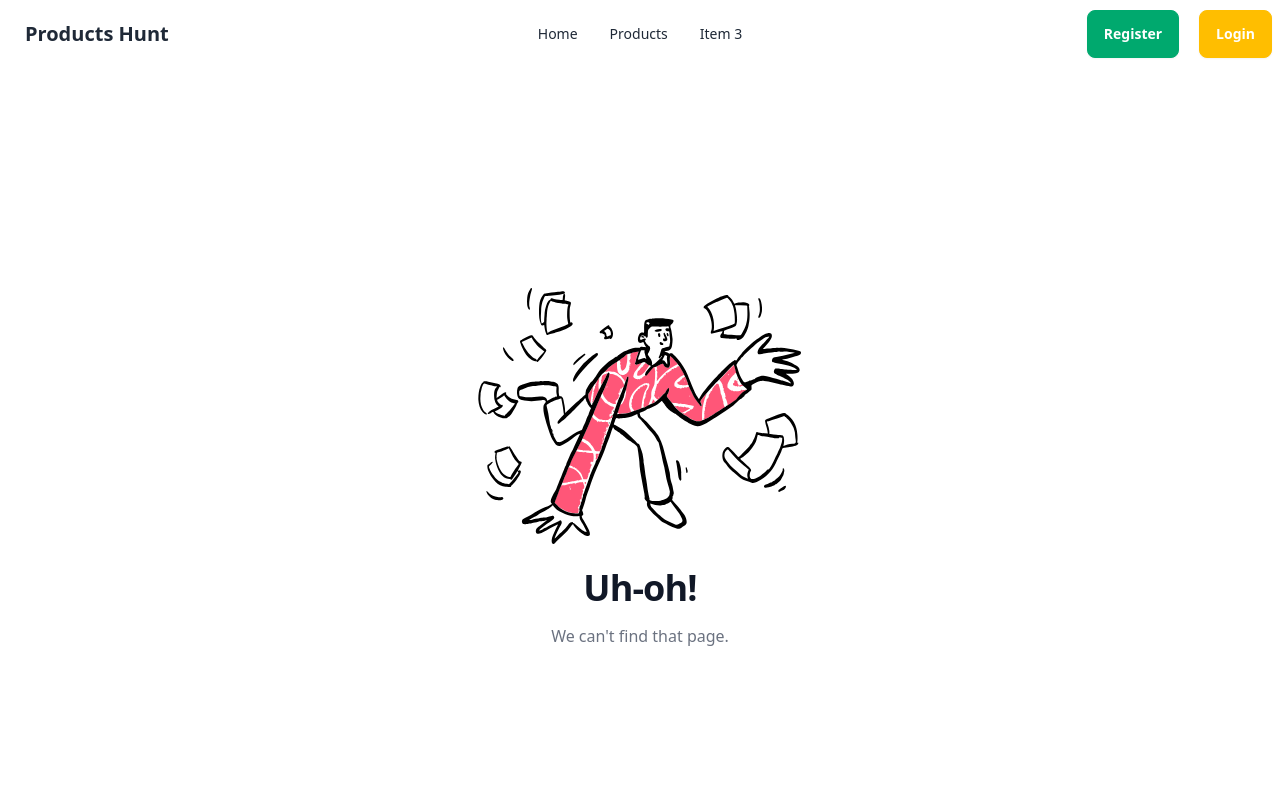
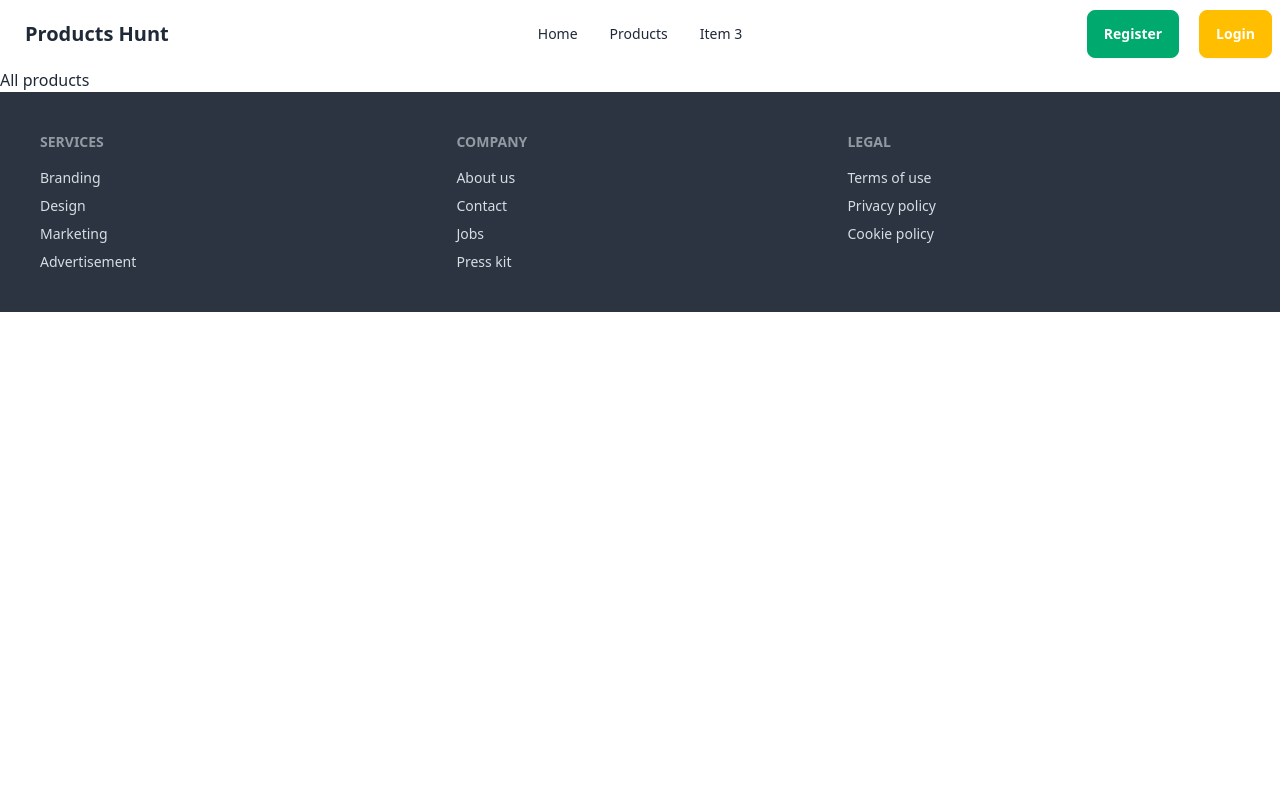
Before and after one commit to adnan2508/Products-Hunt-client, a React (Vite) app: page /products in a window 1280 px wide. Shown: the top 800 px of the page. Built offline with nearby package versions, Linux system fonts and the light colour scheme; no server answers.

Commit message:
api loaded

```diff
--- /dev/null
+++ b/src/Products.jsx
@@ -0,0 +1,20 @@
+import React, { useEffect, useState } from 'react';
+
+const Products = () => {
+  const [products, setProducts] = useState([]);
+
+  useEffect(()=>{
+    fetch("http://localhost:5000/products")
+    .then(res => res.json())
+    .then(data => {
+      console.log(data);
+    })
+  }, [])
+  return (
+    <div>
+      <h1>All products</h1>
+    </div>
+  );
+};
+
+export default Products;
--- a/src/Routes/Routes.jsx
+++ b/src/Routes/Routes.jsx
@@ -4,6 +4,7 @@ import Login from "../components/Login";
 import Register from "../components/Register";
 import NotFound from "../components/NotFound";
 import Home from "../Home";
+import Products from "../Products";
 
 const router = createBrowserRouter([
   {
@@ -13,6 +14,10 @@ const router = createBrowserRouter([
       {
         path: "/",
         element: <Home />,
+      },
+      {
+        path: "/products",
+        element: <Products />,
       },
       {
         path: "/register",
--- a/src/components/Navbar.jsx
+++ b/src/components/Navbar.jsx
@@ -30,14 +30,14 @@ const Navbar = () => {
             <Link to='/'>Home</Link>
           </li>
             <li>
-            <a>Products</a>
+            <Link to='/products'>Products</Link>
             </li>
             <li>
               <a>Item 3</a>
             </li>
           </ul>
         </div>
-        <a className="btn btn-ghost text-xl">Products Hunt</a>
+        <Link to="/" className="btn btn-ghost text-xl">Products Hunt</Link>
       </div>
       <div className="navbar-center hidden lg:flex">
         <ul className="menu menu-horizontal px-1">
@@ -45,7 +45,7 @@ const Navbar = () => {
             <Link to='/'>Home</Link>
           </li>
           <li>
-            <a>Products</a>
+            <Link to='/products'>Products</Link>
           </li>
           <li>
             <a>Item 3</a>
```
